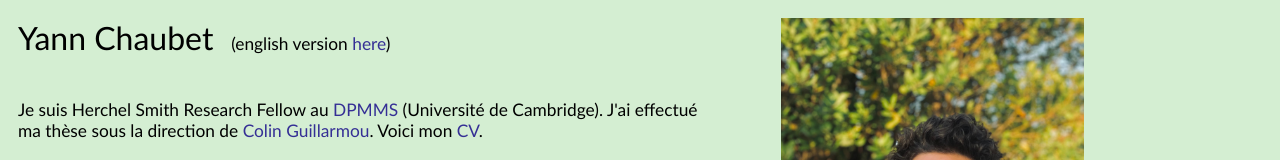
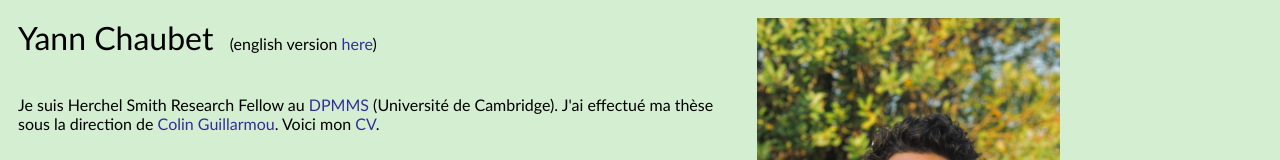
Before and after one commit to yannchaubet/yannchaubet.github.io, a plain HTML site: page index.html in a window 1280 px wide. Shown: the top 160 px of the page. Drawn offline with Linux system fonts and the light colour scheme.

Commit message:
résumé

```diff
--- a/index.html
+++ b/index.html
@@ -10,7 +10,7 @@
       padding-bottom: 18px;
       font-family: "Optima", sans-serif;
       background-color: rgb(212,238,210);
-      font-size: 13pt
+      font-size: 12pt
     }
     td, th {
     	padding:3px 5px;
```
